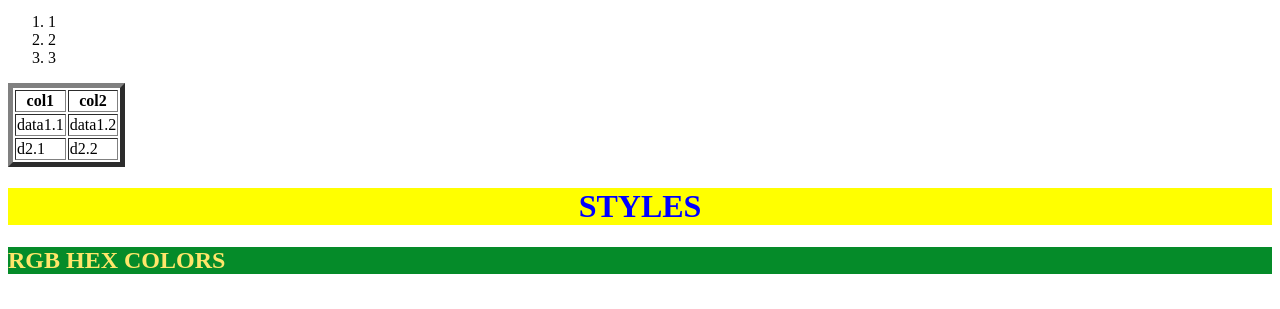
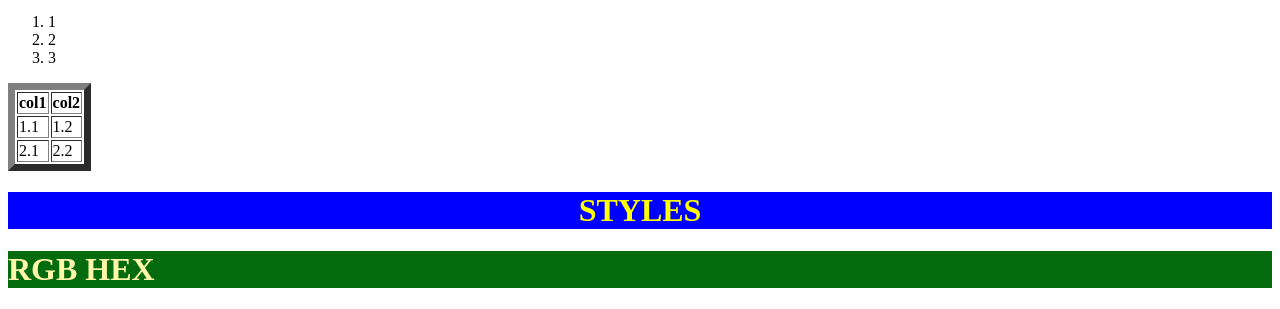
Before and after one commit to Jauysh/orizont_sample, a plain HTML site: page index.html in a window 1280 px wide. Shown: the part 625-934 px from the top of the page. Drawn offline with Linux system fonts and the light colour scheme.

Commit message:
Update index.html

```diff
--- a/index.html
+++ b/index.html
@@ -33,40 +33,38 @@
         <img src="https://m.media-amazon.com/images/I/719Uc9gcUuL.jpg" alt="globe" height="200px" width="200px">
 
 
-        <!-- Unordered list -->
+    <!-- List -->
     <ul>
         <li>1</li>
         <li>2</li>
         <li>3</li>
     </ul>
 
-    <!-- Ordered List -->
     <ol>
         <li>1</li>
         <li>2</li>
         <li>3</li>
     </ol>
+
     <!-- Table -->
-    <table border="5">
+    <table border="7">
         <tr>
             <th>col1</th>
             <th>col2</th>
         </tr>
         <tr>
-            <td>data1.1</td>
-            <td>data1.2</td>
+            <td>1.1</td>
+            <td>1.2</td>
         </tr>
         <tr>
-            <td>d2.1</td>
-            <td>d2.2</td>
+            <td>2.1</td>
+            <td>2.2</td>
         </tr>
     </table>
 
-    <!-- Styles -->
+    <h1 style="background-color: blue; color: yellow; text-align: center;">STYLES</h1>
 
-    <h1 style="background-color: yellow; color: blue; text-align: center;">STYLES</h1>
-    <h2 style="background-color: #058b29; color: rgb(255, 230, 106);">RGB HEX COLORS</h2>
-
+    <h1 style="background-color: rgb(5, 107, 15); color: #fff8ab;">RGB HEX</h1>
 
 
 
```
